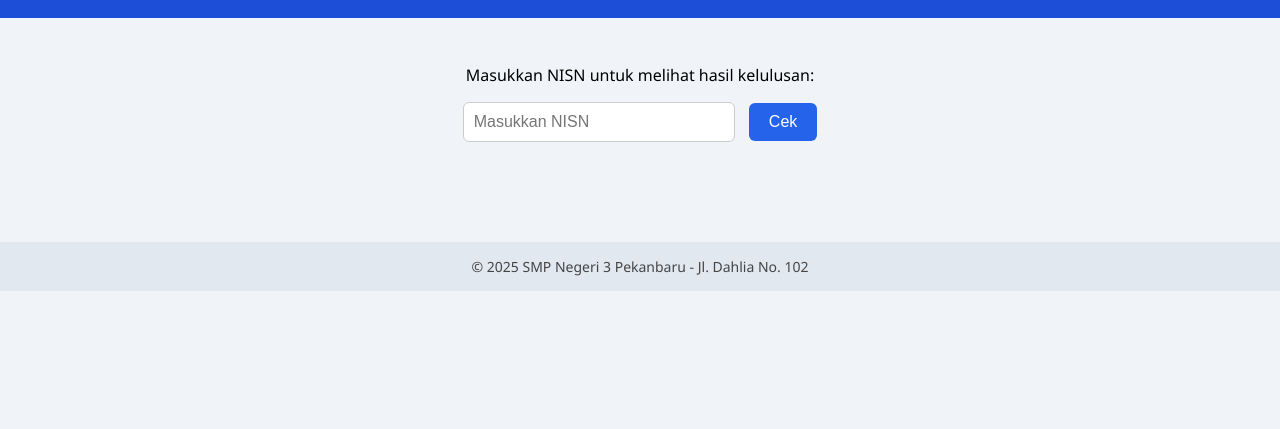
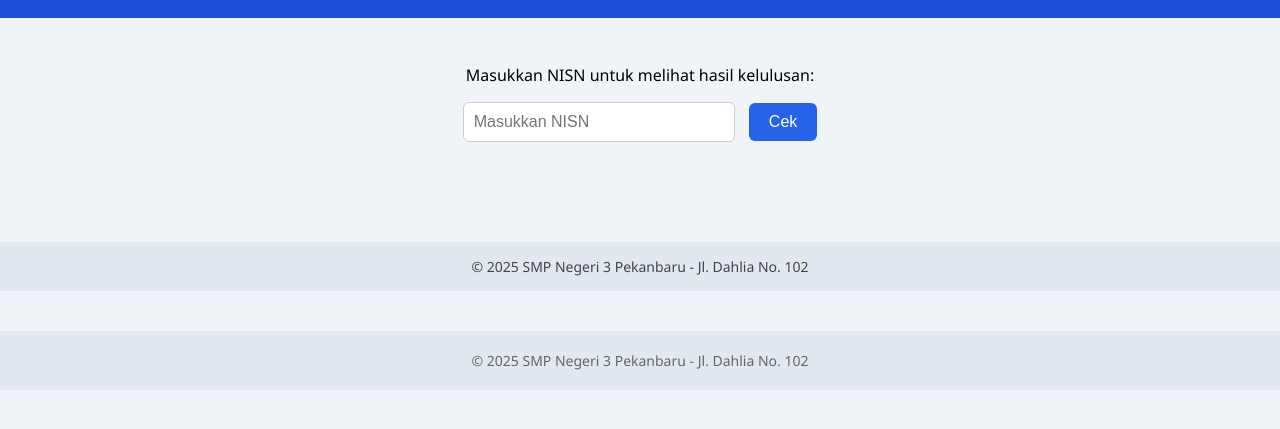
Before and after one commit to efendibinselim/PENGUMUMAN-KELULUSAN, a plain HTML site: page Index.html in a window 1280 px wide. Shown: the part 289-718 px from the top of the page. Drawn offline with nearby package versions, Linux system fonts and the light colour scheme; no server answers.

Commit message:
Update Index.html

```diff
--- a/Index.html
+++ b/Index.html
@@ -162,5 +162,8 @@
     }
   </script>
   <script src="https://cdn.jsdelivr.net/npm/canvas-confetti@1.6.0/dist/confetti.browser.min.js"></script>
+  <footer style="text-align: center; padding: 20px 0; font-size: 14px; color: #666;">
+  &copy; 2025 SMP Negeri 3 Pekanbaru - Jl. Dahlia No. 102
+</footer>
 </body>
 </html>
```
